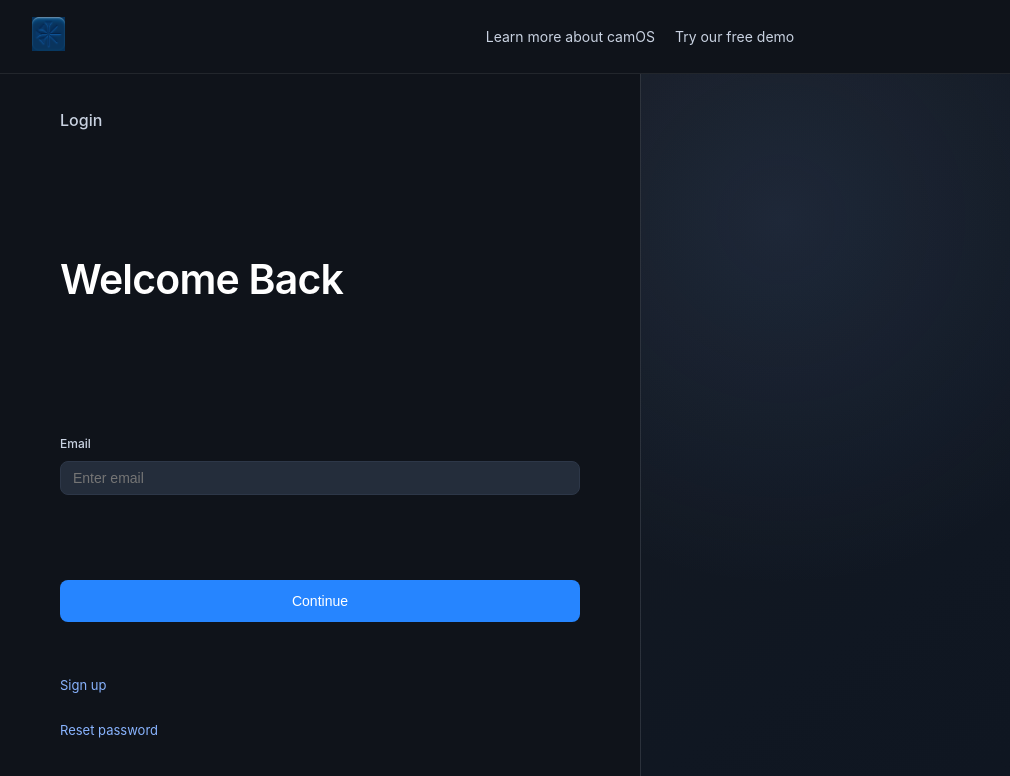
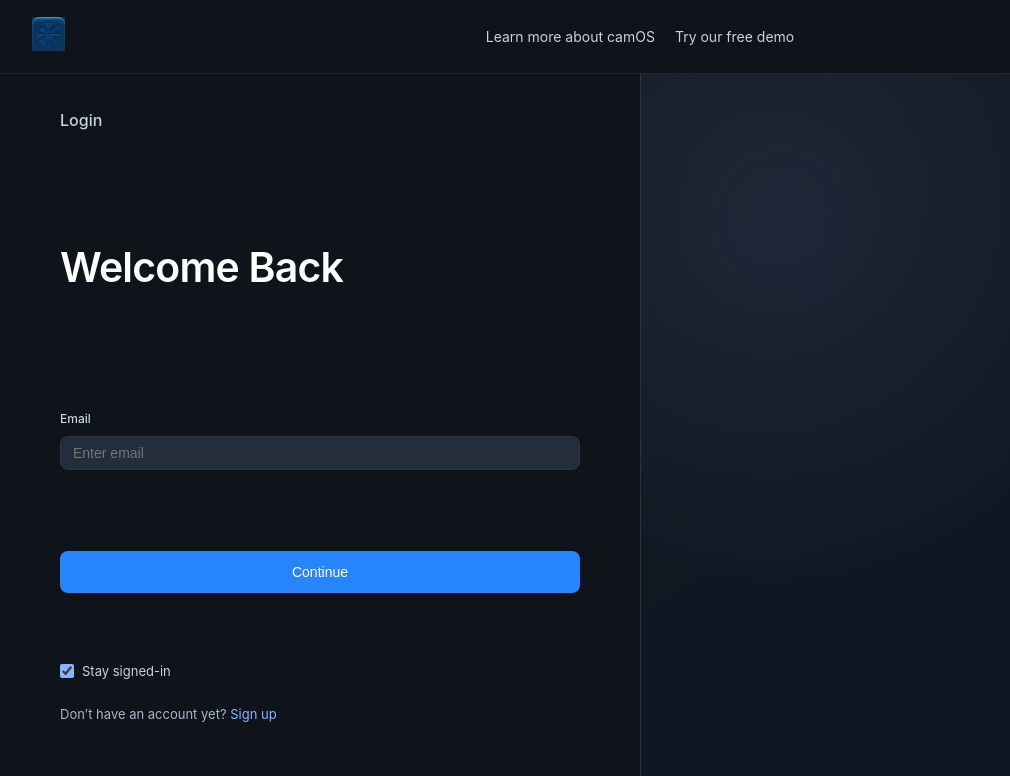
Before and after one commit to Ali-Nigzu/portal, a React (Vite) app in the folder frontend/: page /login in a window 1280 px wide. Shown: the top 776 px of the page, without its empty margins (0-1010 px from the left). Built offline with nearby package versions, Linux system fonts and the light colour scheme; no server answers.

Commit message:
Login: add deterministic under-button utility rows

```diff
--- a/frontend/src/features/auth/LoginPage.css
+++ b/frontend/src/features/auth/LoginPage.css
@@ -76,22 +76,45 @@
   line-height: 1;
 }
 
-.login-links {
+.login-under-cta {
   margin-top: 8px;
   display: grid;
   gap: 6px;
+  min-height: 82px;
 }
 
-.login-link {
+.login-utility-row {
+  margin: 0;
+  justify-self: start;
+  font-size: 13px;
+  line-height: 1.4;
+}
+
+.login-checkbox-row {
+  color: #c9d2e1;
+  display: inline-flex;
+  align-items: center;
+  gap: 8px;
+}
+
+.login-checkbox-row input {
+  width: 14px;
+  height: 14px;
+  accent-color: #89b4ff;
+}
+
+.login-muted-row {
+  color: #aab6c9;
+}
+
+.login-inline-link {
   color: #89b4ff;
-  font-size: 13px;
   text-decoration: none;
   text-underline-offset: 2px;
-  justify-self: start;
 }
 
-.login-link:hover,
-.login-link:focus-visible {
+.login-inline-link:hover,
+.login-inline-link:focus-visible {
   text-decoration: underline;
 }
 
--- a/frontend/src/features/auth/LoginPage.tsx
+++ b/frontend/src/features/auth/LoginPage.tsx
@@ -1,4 +1,4 @@
-import React, { useEffect, useMemo, useState } from "react";
+import React, { useMemo, useState } from "react";
 import { Link } from "react-router-dom";
 import AuthTopBar from "../../components/auth/AuthTopBar";
 import { useLoginForm } from "./hooks/useLoginForm";
@@ -8,7 +8,7 @@ interface LoginPageProps {
   onLogin: () => void;
 }
 
-type LoginStep = "email" | "password" | "submitting" | "error";
+type LoginStep = "email" | "password";
 
 const EMAIL_RE = /^[^\s@]+@[^\s@]+\.[^\s@]+$/;
 
@@ -29,24 +29,14 @@ const LoginPage: React.FC<LoginPageProps> = ({ onLogin }) => {
 
   const [step, setStep] = useState<LoginStep>("email");
   const [emailStepError, setEmailStepError] = useState<string | null>(null);
+  const [staySignedIn, setStaySignedIn] = useState(true);
 
   const emailValid = useMemo(() => EMAIL_RE.test(email.trim().toLowerCase()), [email]);
-  const isPasswordStep = step === "password" || step === "submitting" || step === "error";
-
-  useEffect(() => {
-    if (loading) {
-      setStep("submitting");
-      return;
-    }
-    if (step === "submitting") {
-      setStep(error ? "error" : "password");
-    }
-  }, [error, loading, step]);
 
   const onPrimaryAction = async (event: React.FormEvent) => {
     event.preventDefault();
 
-    if (!isPasswordStep) {
+    if (step === "email") {
       if (!email.trim()) {
         setEmailStepError("This field is required");
         return;
@@ -97,7 +87,7 @@ const LoginPage: React.FC<LoginPageProps> = ({ onLogin }) => {
                 </div>
               </div>
 
-              {isPasswordStep && (
+              {step === "password" && (
                 <div className="vrm-field login-field">
                   <label className="vrm-label" htmlFor="login-password">Password</label>
                   <input
@@ -112,7 +102,7 @@ const LoginPage: React.FC<LoginPageProps> = ({ onLogin }) => {
                 </div>
               )}
 
-              {error && isPasswordStep && (
+              {error && step === "password" && (
                 <div className="vrm-status vrm-status-warning login-request-error" role="alert" aria-live="assertive">
                   {error}
                 </div>
@@ -120,13 +110,30 @@ const LoginPage: React.FC<LoginPageProps> = ({ onLogin }) => {
 
               <div className="login-actions">
                 <button type="submit" className="vrm-btn vrm-btn-primary login-submit" disabled={loading}>
-                  {!isPasswordStep ? "Continue" : loading ? "Signing in…" : "Login"}
+                  {step === "email" ? "Continue" : loading ? "Signing in…" : "Login"}
                 </button>
               </div>
 
-              <div className="login-links">
-                <Link to="/create-account" className="login-link">Sign up</Link>
-                <a href="#" onClick={stopNavigation} className="login-link">Reset password</a>
+              <div className="login-under-cta">
+                <label className="login-utility-row login-checkbox-row" htmlFor="login-stay-signed-in">
+                  <input
+                    id="login-stay-signed-in"
+                    type="checkbox"
+                    checked={staySignedIn}
+                    onChange={(event) => setStaySignedIn(event.target.checked)}
+                  />
+                  <span>Stay signed-in</span>
+                </label>
+
+                <p className="login-utility-row login-muted-row">
+                  Don’t have an account yet? <Link to="/create-account" className="login-inline-link">Sign up</Link>
+                </p>
+
+                {step === "password" && (
+                  <p className="login-utility-row login-muted-row">
+                    Forgot your password? <a href="#" onClick={stopNavigation} className="login-inline-link">Reset password</a>
+                  </p>
+                )}
               </div>
             </form>
           </div>
```
